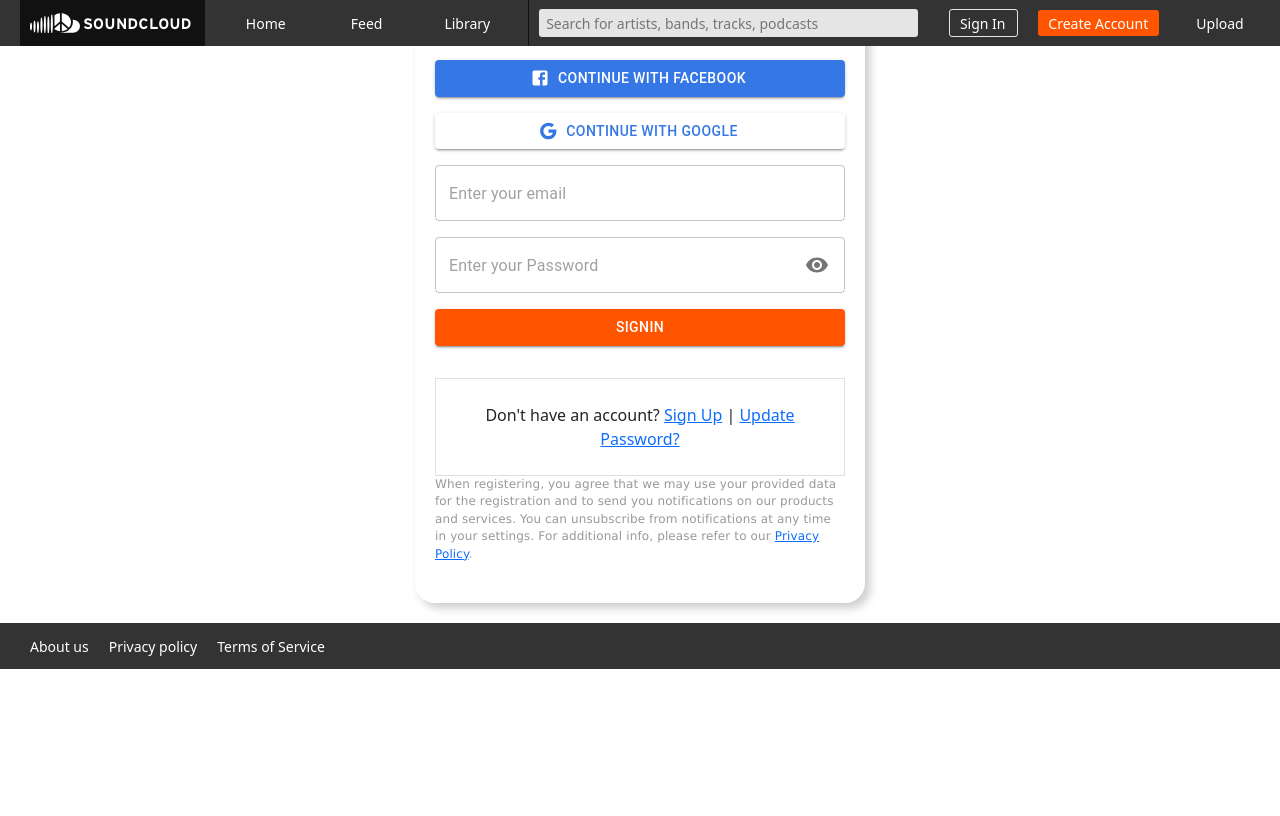
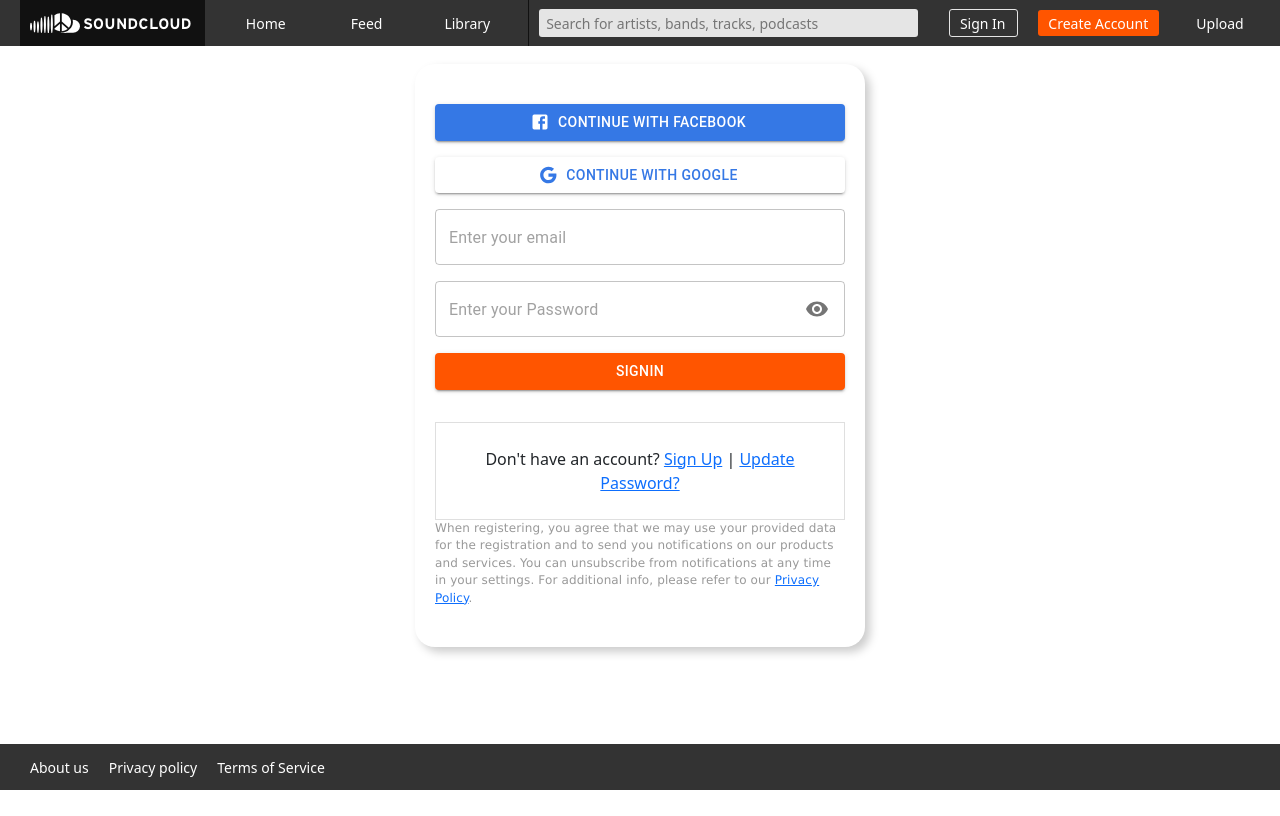
Before and after one commit to vivekC2w/Sound-Cloud-Clone---React-Project-1---2f7qkgscrr6w, a React (Create React App) app: page /signin in a window 1280 px wide. Built offline with nearby package versions, Linux system fonts and the light colour scheme.

Commit message:
Footer for SignIn & SignUp Fixed

```diff
--- a/src/components/SignIn/Signin.js
+++ b/src/components/SignIn/Signin.js
@@ -104,7 +104,7 @@
   };
 
   return (
-    <form method="POST">
+    <form method="POST" style={{minHeight:'85vh', marginTop:'4rem'}}>
       <Box
         display="flex"
         flexDirection="column"
--- a/src/components/SignUp/Signup.js
+++ b/src/components/SignUp/Signup.js
@@ -79,7 +79,7 @@
   };
 
   return (
-    <Form method="POST">
+    <Form method="POST" style={{minHeight:'86vh', marginTop:'4rem'}}>
       <Box
         display="flex"
         flexDirection="column"
```
